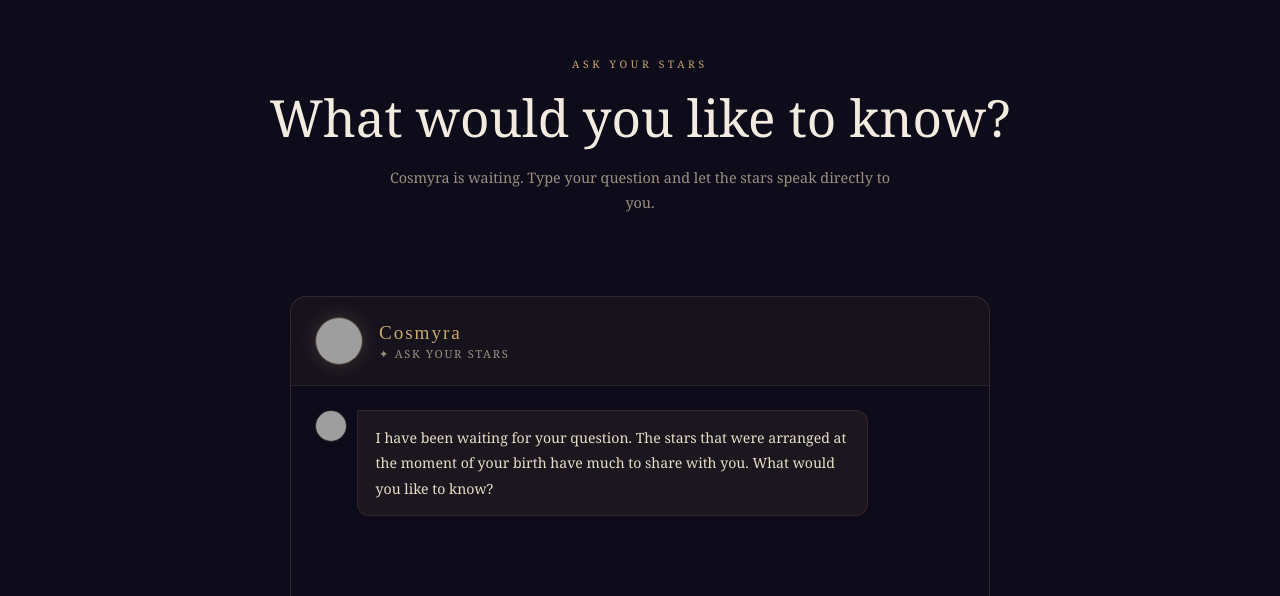
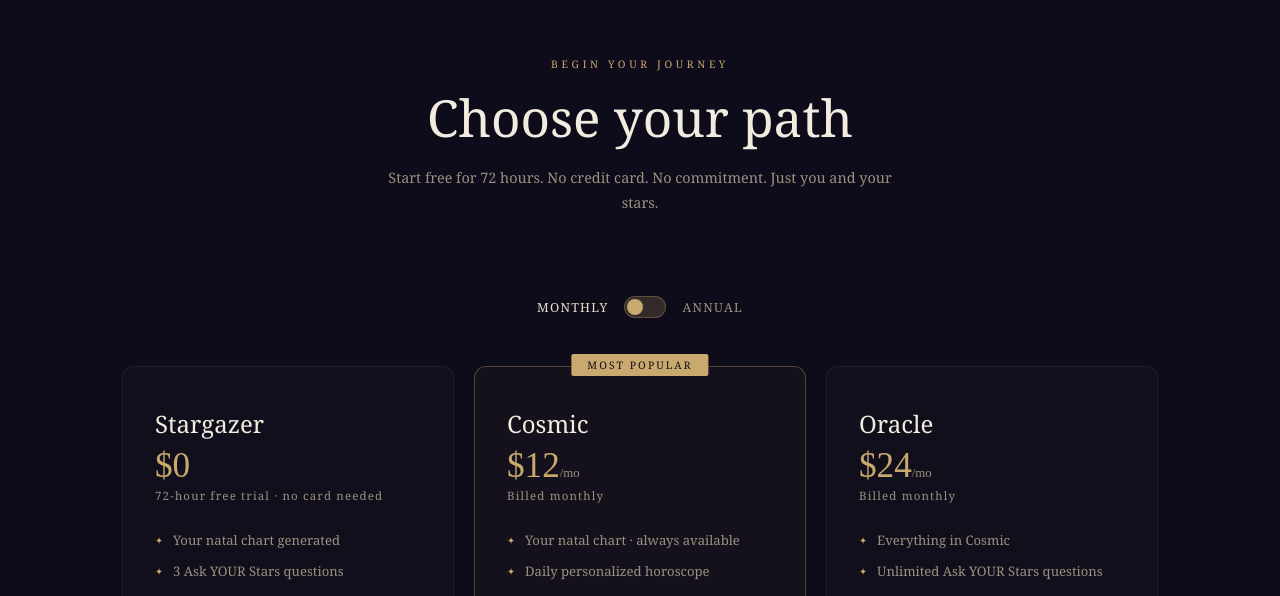
Before and after one commit to ChaosFactor77/soular, a React (Create React App) app: page / in a window 1280 px wide. Shown: the part 2204-2800 px from the top of the page. Built offline with nearby package versions, Linux system fonts and the light colour scheme; no server answers; grey boxes are pictures that could not be loaded; a web font is replaced by a local one.

Commit message:
Remove Cosmyra chat from landing page

```diff
--- a/src/App.js
+++ b/src/App.js
@@ -159,12 +159,7 @@ window.scrollTo(0, 0);
         </div>
       </section>
 
-      <section className="section">
-        <p className="section-label">Ask YOUR Stars</p>
-        <h2 className="section-title">What would you like to know?</h2>
-        <p className="section-sub">Cosmyra is waiting. Type your question and let the stars speak directly to you.</p>
-        <Cosmyra />
-      </section>
+
 
       <section className="section" id="pricing">
         <p className="section-label">Begin your journey</p>
```
